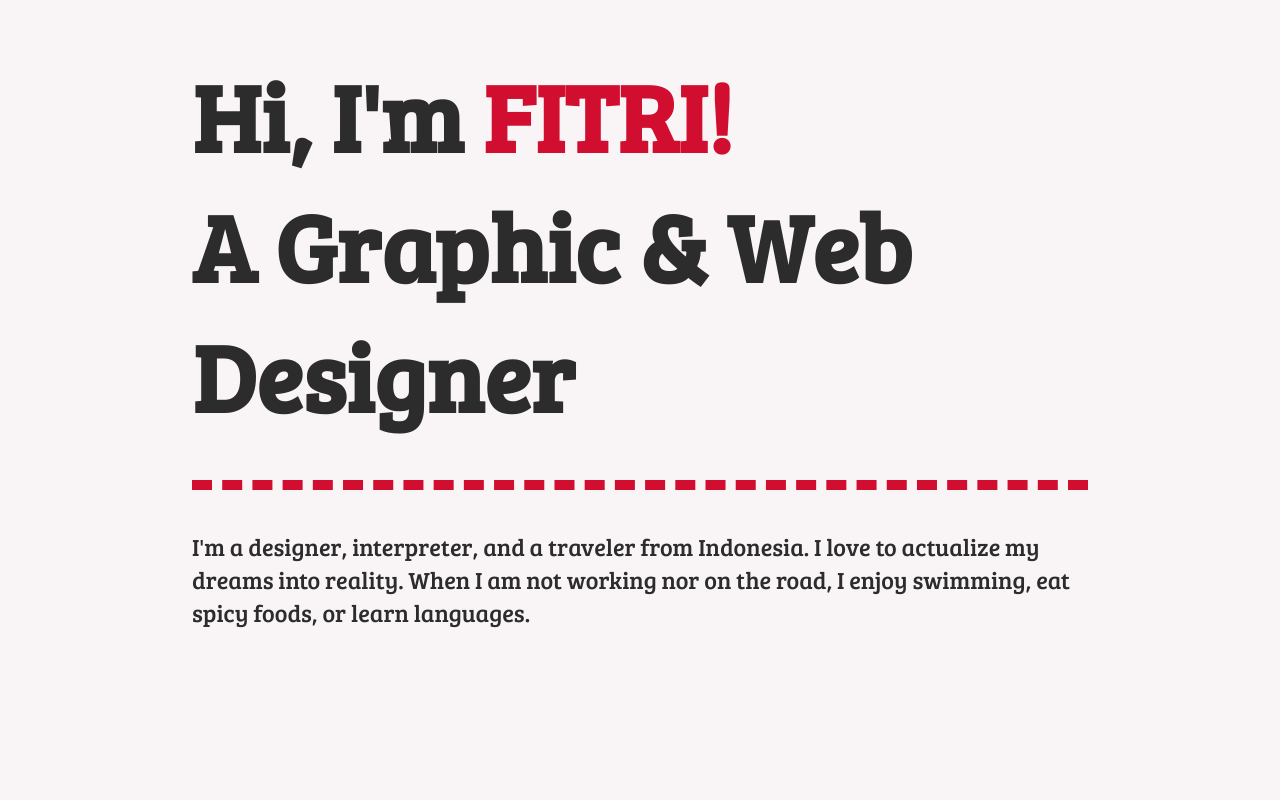
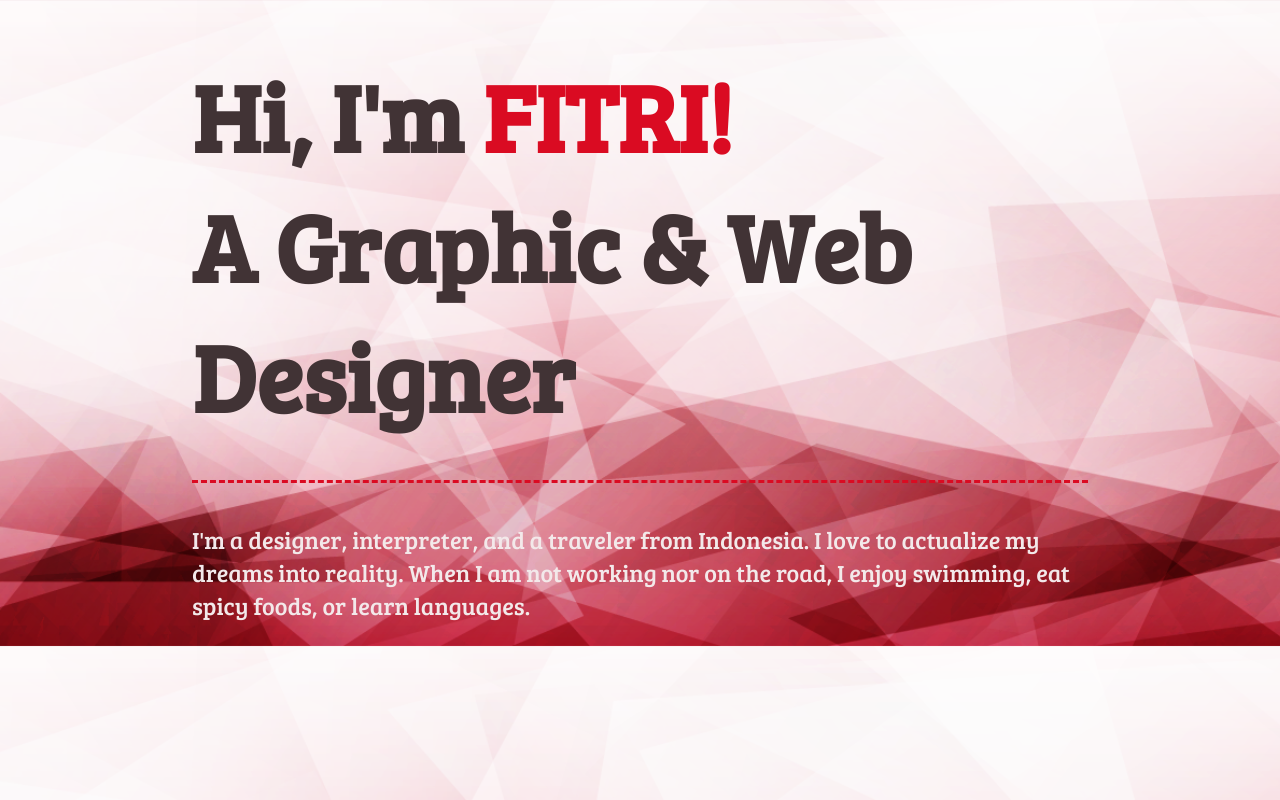
Before and after one commit to fitrir/fitrir.github.io, a plain HTML site: page NewProject/index.html in a window 1280 px wide. Drawn offline with Linux system fonts and the light colour scheme; a web font is replaced by a local one.

Commit message:
add background and change some colors on css

```diff
--- a/NewProject/resources/css/index.css
+++ b/NewProject/resources/css/index.css
@@ -2,28 +2,28 @@
     font-family: "Bree Serif", Arial, sans-serif;
 }
 
+
 body {
     margin: 0 15%;
-    background-color: #f9f4f5;
+    background-image: url(../background.png);
+    background-size: cover;
 }
 h1 {
+    color: #413335;
     font-weight: 700;
     font-size: 6em;
     margin-top: 50px;
     margin-bottom: 40px;
     padding-bottom: 40px;
-    border-bottom: 10px dashed #d10e2f;
+    border-bottom: 3px dashed #da0b22;
 }
 
 h1 span {
-    color: #d10e2f;
+    color: #da0b22;
 }
 
 p {
     font-size: 1.5em;
     font-weight: 100;
+    color: #f3e9ea;
 }
-
-h1, p {
-    color: #2c2c2c;
-}
```
